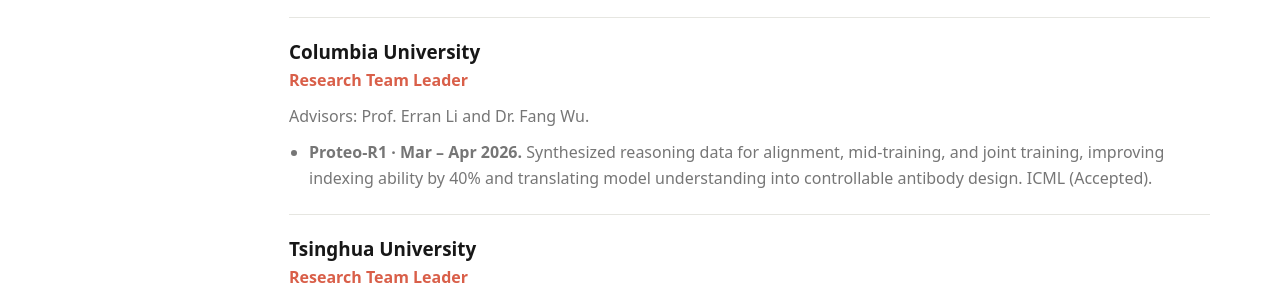
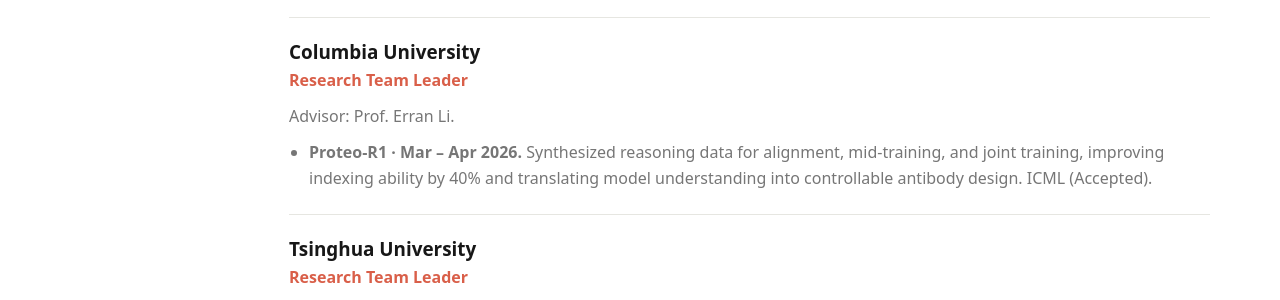
Before and after one commit to kevinhyj/kevinhyj.github.io, a Jekyll site: the page built from cv.md, in a window 1280 px wide and 900 px high, scrolled down 1094 px. Shown: the part 155-455 px from the top of the window. Built offline with Jekyll 4.4.1, drawn with Linux system fonts in a browser that asks for light colours.

Commit message:
Update Columbia research advisor

```diff
--- a/cv.md
+++ b/cv.md
@@ -51,7 +51,7 @@
         </article>
         <article class="cv-entry">
           <div class="cv-entry-head"><div class="cv-institution"><div><h3>Columbia University</h3><p class="cv-role">Research Team Leader</p></div></div></div>
-          <p>Advisors: Prof. Erran Li and Dr. Fang Wu.</p>
+          <p>Advisor: Prof. Erran Li.</p>
           <ul class="cv-list">
             <li><strong>Proteo-R1 · Mar – Apr 2026.</strong> Synthesized reasoning data for alignment, mid-training, and joint training, improving indexing ability by 40% and translating model understanding into controllable antibody design. ICML (Accepted).</li>
           </ul>
```
